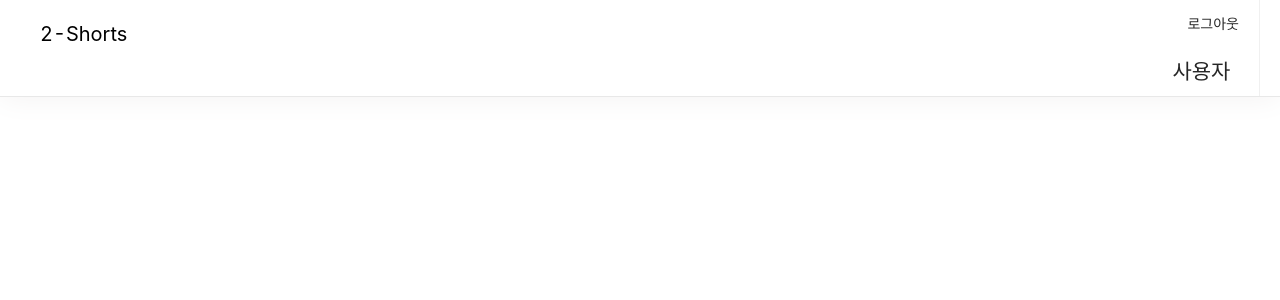
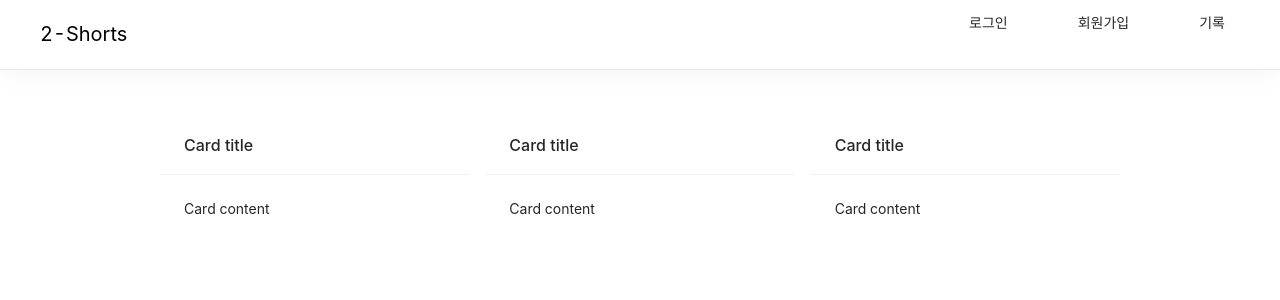
Before and after one commit to Back-Learning-Class/2-Shorts, a React (Create React App) app in the folder client/: page /record in a window 1280 px wide. Shown: the top 300 px of the page. Built offline with nearby package versions, Linux system fonts and the light colour scheme; no server answers.

Commit message:
EDIT : Record

```diff
--- a/client/src/views/App.js
+++ b/client/src/views/App.js
@@ -4,7 +4,7 @@ import LoginPage from "./components/LoginPage/LoginPage.js";
 import MainPage from "./components/MainPage/MainPage.js";
 import NavBar from "./components/NavPage/NavPage.js";
 import SignupPage from "./components/SignupPage/SignupPage.js";
-//import DetailPage from "./components/DetailPage/DetailPage.js";
+import RecordPage from "./components/RecordPage/RecordPage.js";
 import Hoc from "../hoc/Hoc.js";
 
 function App() {
@@ -16,7 +16,7 @@ function App() {
           <Route exact path="/" component={Hoc(MainPage, null)} />
           <Route exact path="/Login" component={Hoc(LoginPage, false)} />
           <Route exact path="/Signup" component={Hoc(SignupPage, false)} />
-          {/*<Route exact path="/Detail" component={Hoc(DetailPage, null)} />*/}
+          <Route exact path="/record" component={Hoc(RecordPage, null)} />
         </Switch>
       </div>
     </Suspense>
--- a/client/src/views/components/NavPage/Sections/RightNav.js
+++ b/client/src/views/components/NavPage/Sections/RightNav.js
@@ -31,6 +31,9 @@ function RightNav(props) {
         <Menu.Item key="app">
           <a href="/Signup">회원가입</a>
         </Menu.Item>
+        <Menu.Item key="history">
+          <a href="/record">기록</a>
+        </Menu.Item>
       </Menu>
     );
   } else {
--- /dev/null
+++ b/client/src/views/components/RecordPage/RecordPage.js
@@ -0,0 +1,31 @@
+import React from "react";
+import { Card, Col, Row } from "antd";
+import { withRouter } from "react-router-dom";
+
+function RecordPage() {
+  return (
+    <div style={{ width: "75%", margin: "3rem auto" }}>
+      <div className="site-card-wrapper">
+        <Row gutter={16}>
+          <Col span={8}>
+            <Card title="Card title" bordered={false}>
+              Card content
+            </Card>
+          </Col>
+          <Col span={8}>
+            <Card title="Card title" bordered={false}>
+              Card content
+            </Card>
+          </Col>
+          <Col span={8}>
+            <Card title="Card title" bordered={false}>
+              Card content
+            </Card>
+          </Col>
+        </Row>
+      </div>
+    </div>
+  );
+}
+
+export default withRouter(RecordPage);
```
